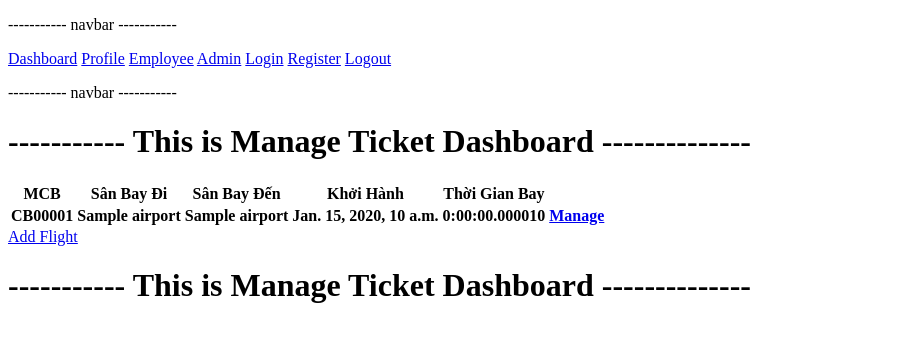
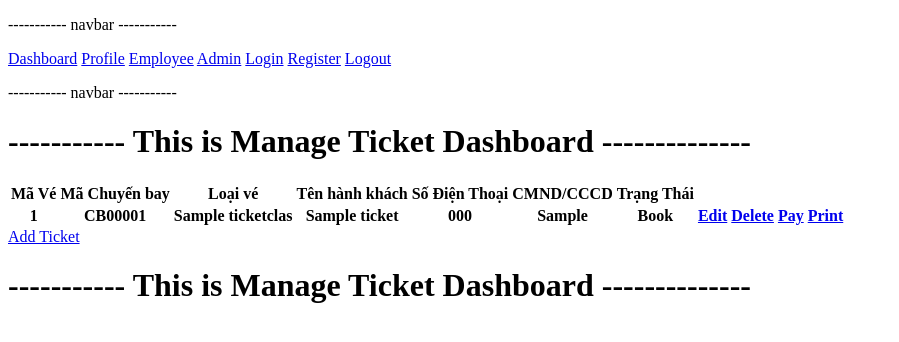
Before and after one commit to phhphc/flights-management, a Django app: page /employee/manage-ticket/ in a window 1280 px wide. Shown: the top 342 px of the page, without its empty margins (0-899 px from the left). Run offline with Django 4.2, Linux system fonts and the light colour scheme; tables that the repository leaves empty hold one stand-in row (Sample ...); lists and menus that the app fills with data are empty.

Commit message:
allow employee to create ticket

```diff
--- a/accounts/templates/accounts/profile.html
+++ b/accounts/templates/accounts/profile.html
@@ -49,7 +49,7 @@
             <th>{{t.customer_name}}</th>
             <th>{{t.customer_id_card}}</th>
             <th>{{t.customer_phone}}</th>
-            <th>{{t.status}}</th>
+            <th>{{t.str_status}}</th>
         </tr>
         {% endfor %}
     </table>
--- a/accounts/views.py
+++ b/accounts/views.py
@@ -15,8 +15,6 @@ def profile_page(request):
                           instance=request.user.customuser)
 
     tickets: list[Ticket] = Ticket.objects.filter(user=request.user.id)
-    for i in range(len(tickets)):
-        tickets[i].status = tickets[i].STATUS_LIST(tickets[i].status).label
 
     if (request.method == 'POST'):
         if (form.is_valid()):
--- a/employees/manage_flight/views.py
+++ b/employees/manage_flight/views.py
@@ -103,6 +103,7 @@ def add_ticket_class(request, flight_id):
     if request.method == 'POST':
         if form.is_valid():
             obj = form.save(commit=False)
+            # TODO: check ticket cost is available
             obj.flight = Flight.objects.get(pk=flight_id)
             obj.save()
             return redirect('manage_flight', flight_id=flight_id)
@@ -119,6 +120,7 @@ def edit_ticket_class(request, ticket_class_id):
 
     if request.method == 'POST':
         if form.is_valid():
+            # TODO: check ticket cost is available
             form.save()
             return redirect('manage_flight', flight_id=ticket.flight.pk)
 
--- a/employees/manage_ticket/urls.py
+++ b/employees/manage_ticket/urls.py
@@ -5,4 +5,9 @@ from .views import *
 urlpatterns = [
     path('', home_page, name='manage_ticket_home'),
 
+    path('add-ticket/', add_ticket, name='add_ticket'),
+    path('edit-ticket/<int:ticket_id>/', edit_ticket, name='edit_ticket_employee'),
+    path('delete-ticket/<int:ticket_id>/', delete_ticket, name='delete_ticket_employee'),
+    path('pay-ticket/<int:ticket_id>/', pay_ticket, name='pay_ticket_employee'),
+    path('export-ticket/<int:ticket_id>/', export_ticket, name='export_ticket_employee'),
 ]
--- a/employees/manage_ticket/views.py
+++ b/employees/manage_ticket/views.py
@@ -1,12 +1,66 @@
 from django.shortcuts import render, redirect
-
+from django.contrib.auth.decorators import login_required
+from models.models import Ticket
 
 from .forms import *
 
 
 def home_page(request):
-    flights = Flight.objects.all().order_by('-pk')
+    tickets = Ticket.objects.all()
 
     return render(request, 'employees/manage_ticket/index.html', {
-        'flights': flights,
+        'tickets': tickets,
     })
+
+
+def add_ticket(request):
+    form = TicketForm(request.POST or None)
+    if request.method == 'POST':
+        if form.is_valid():
+            obj = form.save(commit=False)
+            obj.status = 2
+            obj.save()
+            return redirect('manage_ticket_home')
+
+    return render(request, 'employees/manage_ticket/add_ticket.html', {
+        'form': form,
+    })
+
+
+def edit_ticket(request, ticket_id):
+    ticket = Ticket.objects.get(id=ticket_id)
+    # TODO: check if ticket.status != 3 (exported)
+    form = TicketForm(request.POST or None, instance=ticket)
+    if request.method == 'POST':
+        if form.is_valid():
+            form.save()
+            return redirect('manage_ticket_home')
+
+    return render(request, 'employees/manage_ticket/edit_ticket.html', {
+        'form': form,
+    })
+
+def delete_ticket(request, ticket_id):
+    ticket = Ticket.objects.get(id=ticket_id)
+    # TODO: check if ticket.status != 3 (exported)
+    ticket.delete()
+
+    return redirect('manage_ticket_home')
+
+@login_required
+def pay_ticket(request, ticket_id):
+    ticket = Ticket.objects.get(id=ticket_id)
+    # TODO: check if ticket.status == 1 (booked)
+    ticket.status = 2
+    ticket.employee_paid = request.user
+    ticket.save()
+
+    return redirect('manage_ticket_home')
+
+def export_ticket(request, ticket_id):
+    ticket = Ticket.objects.get(id=ticket_id)
+    # TODO: check if ticket.status == 2 (paid)
+    ticket.status = 3
+    ticket.save()
+
+    return redirect('manage_ticket_home')
--- a/employees/templates/employees/manage_ticket/index.html
+++ b/employees/templates/employees/manage_ticket/index.html
@@ -10,21 +10,28 @@
 <div>
     <table>
         <tr>
-            <th>MCB</th>
-            <th>Sân Bay Đi</th>
-            <th>Sân Bay Đến</th>
-            <th>Khởi Hành</th>
-            <th>Thời Gian Bay</th>
+            <th>Mã Vé</th>
+            <th>Mã Chuyến bay</th>
+            <th>Loại vé</th>
+            <th>Tên hành khách</th>
+            <th>Số Điện Thoại</th>
+            <th>CMND/CCCD</th>
+            <th>Trạng Thái</th>
         </tr>
 
-        {% for f in flights %}
+        {% for t in tickets %}
         <tr>
-            <th>{{f}}</th>
-            <th>{{f.src_airport}}</th>
-            <th>{{f.dst_airport}}</th>
-            <th>{{f.flight_time}}</th>
-            <th>{{f.duration}}</th>
-            <th><a href="{% url 'manage_flight' f.id %}">Manage</a></th>
+            <th>{{t.id }}</th>
+            <th>{{t.flight }}</th>
+            <th>{{t.ticket_class }}</th>
+            <th>{{t.customer_name }}</th>
+            <th>{{t.customer_phone }}</th>
+            <th>{{t.customer_id_card }}</th>
+            <th>{{t.str_status }}</th>
+            <th><a href="{% url 'edit_ticket_employee' t.id %}">Edit</a></th>
+            <th><a href="{% url 'delete_ticket_employee' t.id %}">Delete</a></th>
+            <th><a href="{% url 'pay_ticket_employee' t.id %}">Pay</a></th>
+            <th><a href="{% url 'export_ticket_employee' t.id %}">Print</a></th>
         </tr>
         {% endfor %}
 
@@ -33,7 +40,7 @@
 
 
 <div>
-    <a href="{% url 'add_flight' %}">Add Flight</a>
+    <a href="{% url 'add_ticket' %}">Add Ticket</a>
 </div>
 
 <h1>----------- This is Manage Ticket Dashboard --------------</h1>
--- a/employees/urls.py
+++ b/employees/urls.py
@@ -2,10 +2,10 @@ from django.urls import path, include
 
 from .views import *
 
+# TODO: restrict access to this url to employees only
 urlpatterns = [
     path('', home_page, name='employee_home'),
     path('manage-flight/', include('employees.manage_flight.urls')),
     path('manage-ticket/', include('employees.manage_ticket.urls')),
     path('view-report/', include('employees.view_report.urls')),
-
 ]
--- a/employees/views.py
+++ b/employees/views.py
@@ -1,7 +1,4 @@
 from django.shortcuts import render
-
-
-
 
 
 def home_page(request):
--- a/flights/views.py
+++ b/flights/views.py
@@ -61,6 +61,7 @@ def book_flight(request):
     if request.method == 'POST':
         if form.is_valid():
             obj = form.save(commit=False)
+            # TODO: Check if ticket seat is available
             obj.user = request.user
             obj.save()
             return render(request, 'flights/book_success.html')
--- a/models/models.py
+++ b/models/models.py
@@ -72,7 +72,7 @@ class IntermediateAirport(models.Model):
         unique_together = (('flight', 'airport'),)
 
 class Ticket(models.Model):
-    STATUS_LIST = models.IntegerChoices('Status', 'BOOK PAID')
+    STATUS_LIST = models.IntegerChoices('Status', 'BOOK PAID DONE')
 
     flight = models.ForeignKey(Flight, on_delete=models.CASCADE)
     ticket_class = models.ForeignKey(TicketClass, on_delete=models.RESTRICT)
@@ -81,6 +81,11 @@ class Ticket(models.Model):
     customer_phone = models.CharField(max_length=20)
     status = models.IntegerField(choices=STATUS_LIST.choices, default=1)
     user = models.ForeignKey(User, on_delete=models.SET_NULL, null=True)
+    employee_paid = models.ForeignKey(User, on_delete=models.SET_NULL, null=True, related_name='employee_paid')
 
     class Meta:
         ordering = ['-id']
+
+    @property
+    def str_status(self):
+        return self.STATUS_LIST(self.status).label
```
Also changed, not shown: employees/manage_ticket/forms.py (+8 -1 lines), employees/templates/employees/manage_ticket/add_ticket.html (added, +19 -0 lines), employees/templates/employees/manage_ticket/edit_ticket.html (added, +19 -0 lines).
